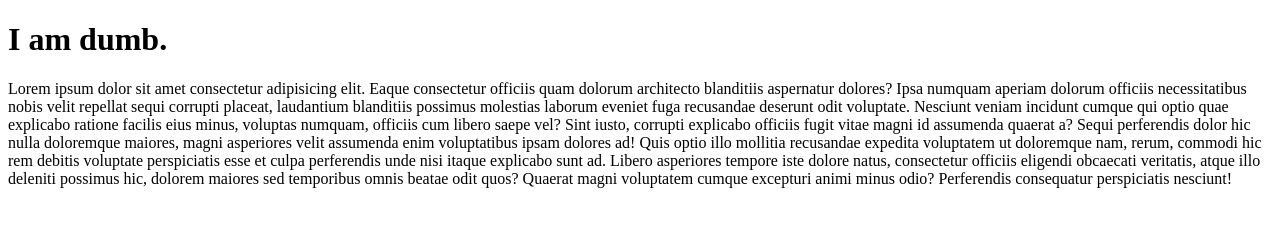
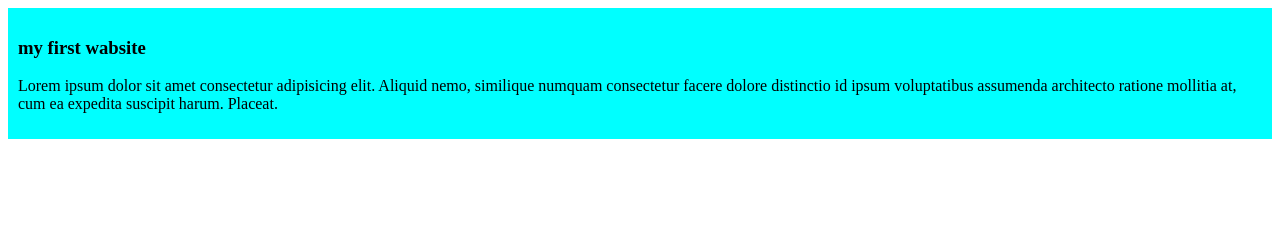
Before and after one commit to sifathossenshuvo/sifathossenshuvo, a plain HTML site: page index.html in a window 1280 px wide. Drawn offline with Linux system fonts and the light colour scheme.

Commit message:
added the first blog

```diff
--- a/index.html
+++ b/index.html
@@ -3,12 +3,18 @@
 <head>
     <meta charset="UTF-8">
     <meta name="viewport" content="width=device-width, initial-scale=1.0">
-    <title>Nothing</title>
+    <title>my first website</title>
+    <link rel="stylesheet" href="styls/blog.css">
 </head>
 <body>
-    <h1>I am dumb.</h1>
-    <p>
-        Lorem ipsum dolor sit amet consectetur adipisicing elit. Eaque consectetur officiis quam dolorum architecto blanditiis aspernatur dolores? Ipsa numquam aperiam dolorum officiis necessitatibus nobis velit repellat sequi corrupti placeat, laudantium blanditiis possimus molestias laborum eveniet fuga recusandae deserunt odit voluptate. Nesciunt veniam incidunt cumque qui optio quae explicabo ratione facilis eius minus, voluptas numquam, officiis cum libero saepe vel? Sint iusto, corrupti explicabo officiis fugit vitae magni id assumenda quaerat a? Sequi perferendis dolor hic nulla doloremque maiores, magni asperiores velit assumenda enim voluptatibus ipsam dolores ad! Quis optio illo mollitia recusandae expedita voluptatem ut doloremque nam, rerum, commodi hic rem debitis voluptate perspiciatis esse et culpa perferendis unde nisi itaque explicabo sunt ad. Libero asperiores tempore iste dolore natus, consectetur officiis eligendi obcaecati veritatis, atque illo deleniti possimus hic, dolorem maiores sed temporibus omnis beatae odit quos? Quaerat magni voluptatem cumque excepturi animi minus odio? Perferendis consequatur perspiciatis nesciunt!
-    </p>
+   <div>
+    <h3>my first wabsite</h3>
+    <p>Lorem ipsum dolor sit amet consectetur
+         adipisicing elit. Aliquid nemo, similique
+         numquam consectetur facere dolore distinctio id
+          ipsum voluptatibus assumenda architecto ratione
+           mollitia at,
+            cum ea expedita suscipit harum. Placeat.</p>
+   </div>
 </body>
 </html>
--- /dev/null
+++ b/styls/blog.css
@@ -0,0 +1,4 @@
+div{
+    background-color: aqua;
+    padding: 10px;
+}
```
